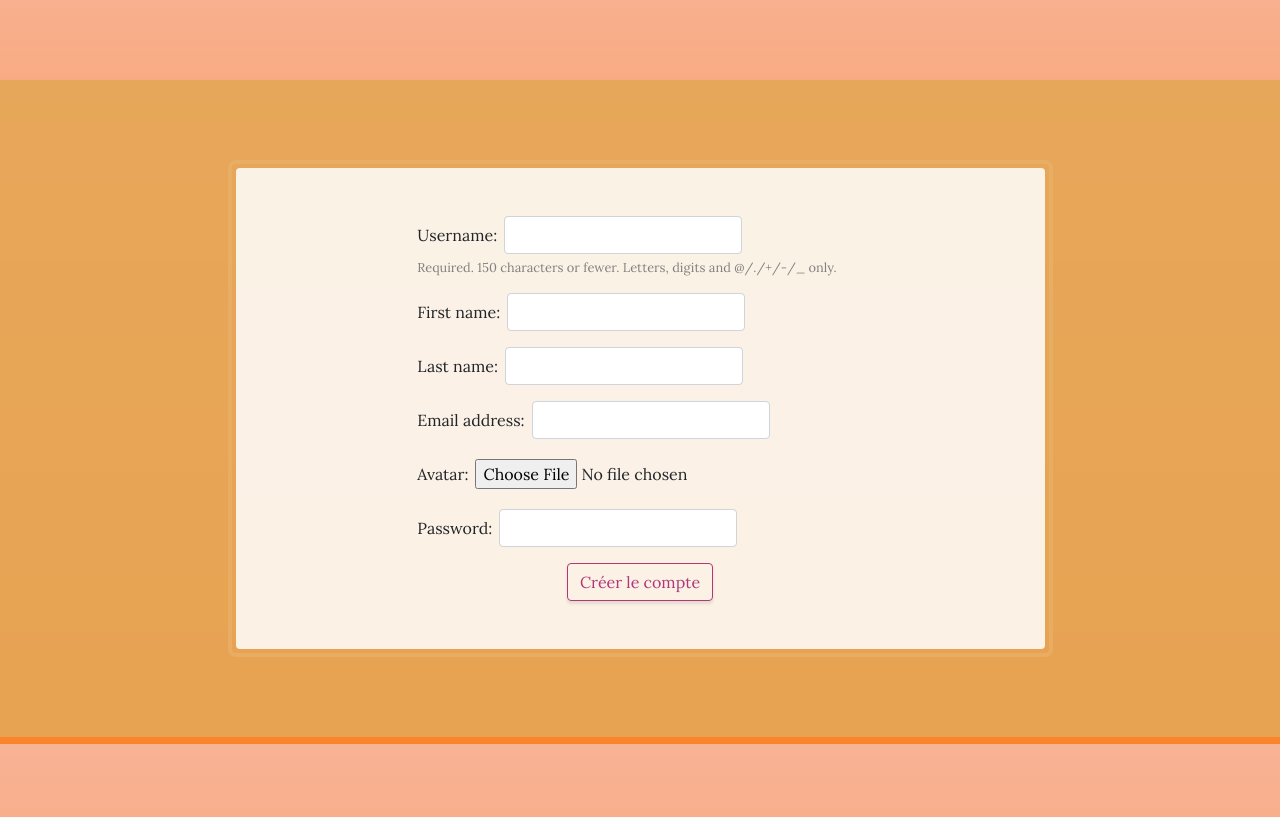
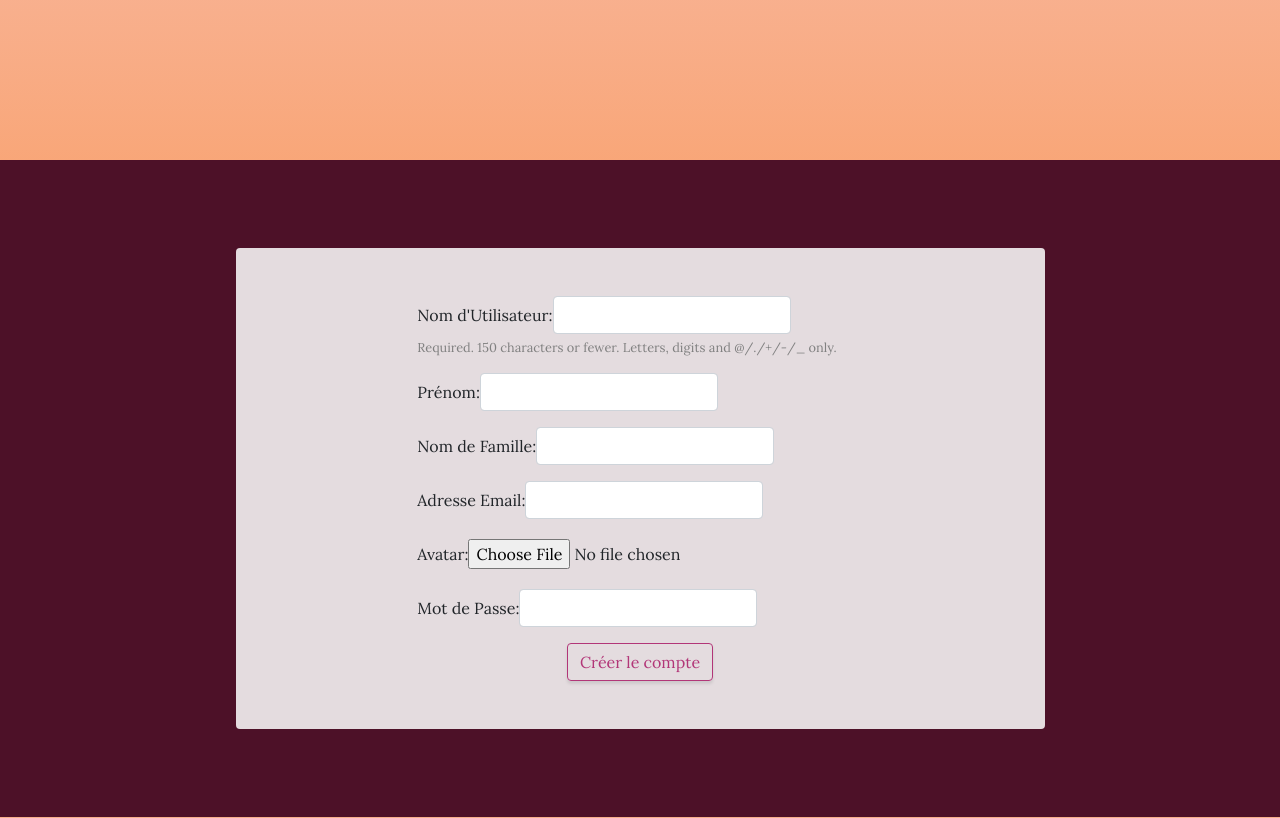
Before and after one commit to slesouef/Whats-for-diner, a Django app: page /account/signup in a window 1280 px wide. Shown: the part 56-874 px from the top of the page. Run offline with Django 3.2, Linux system fonts and the light colour scheme; some libraries are stand-ins or nearby versions.

Commit message:
Updated signup form to display field labels in French

```diff
--- a/accounts/forms.py
+++ b/accounts/forms.py
@@ -4,6 +4,7 @@ Forms use to create and update user account
 from django.contrib.auth.forms import AuthenticationForm
 from django.forms import ModelForm, TextInput, EmailInput, ClearableFileInput, PasswordInput, \
                          Form, CharField, EmailField, ImageField
+from django.utils.translation import gettext_lazy as _
 
 from .models import MyUser
 
@@ -18,6 +19,13 @@ class SignUpForm(ModelForm):
     class Meta:
         model = MyUser
         fields = ["username", "first_name", "last_name", "email", "avatar", "password"]
+        labels = {
+            "username": _("Nom d'Utilisateur"),
+            "first_name": _("Prénom"),
+            "last_name": _("Nom de Famille"),
+            "email": _("Adresse Email"),
+            "password": _("Mot de Passe")
+        }
         widgets = {
             "username": TextInput(attrs={"class": "form-control"}),
             "first_name": TextInput(attrs={"class": "form-control"}),
--- a/templates/accounts/signup.html
+++ b/templates/accounts/signup.html
@@ -2,7 +2,6 @@
 {% load static %}
 
 {% block content %}
-  <link href="{% static 'accounts/css/styles.css' %}" rel="stylesheet">
 
   <section class="page-section cta" id="signup">
     <div class="container">
```
